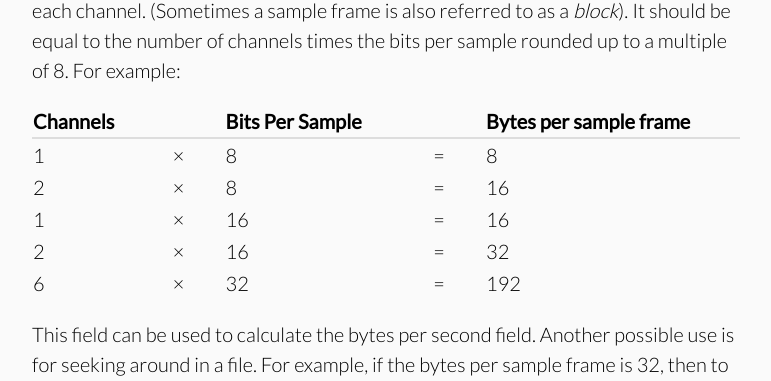
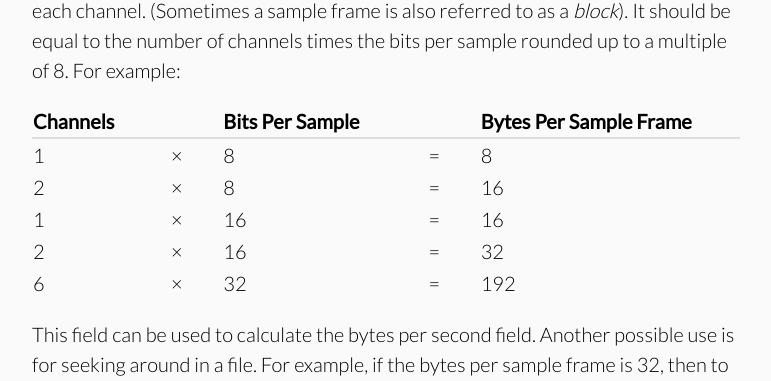
Before and after one commit to jstrait/wavefile, a Jekyll site: the page built from how_wave_files_work.html, in a window 1280 px wide and 900 px high, scrolled down 5340 px. Shown: the part 151-532 px from the top of the window, without its empty margins (254-1025 px from the left). Built offline with Jekyll 4.4.1, drawn with Linux system fonts in a browser that asks for light colours; some web fonts are replaced.

Commit message:
Using consistent capitalization for table column headers

```diff
--- a/how_wave_files_work.html
+++ b/how_wave_files_work.html
@@ -163,7 +163,7 @@ and Data Specifications 1.0, August 1991</a></li>
         <th></th>
         <th>Bits Per Sample</th>
         <th></th>
-        <th>Bytes per sample frame</th>
+        <th>Bytes Per Sample Frame</th>
       </tr>
       <tr>
         <td>1</td>
```
